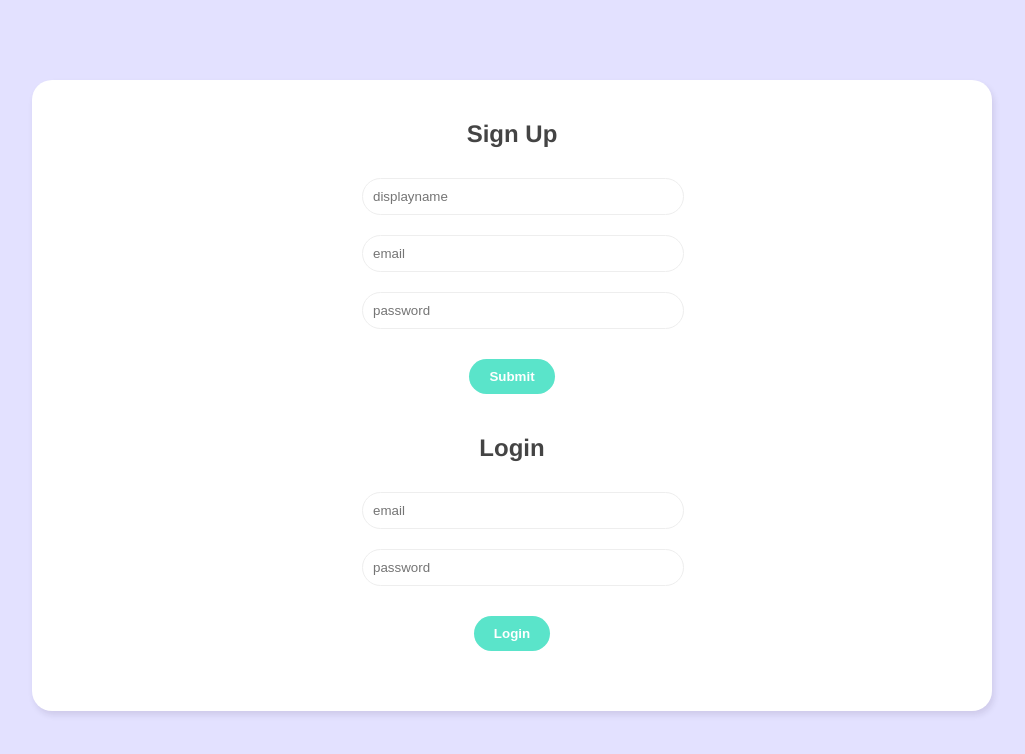
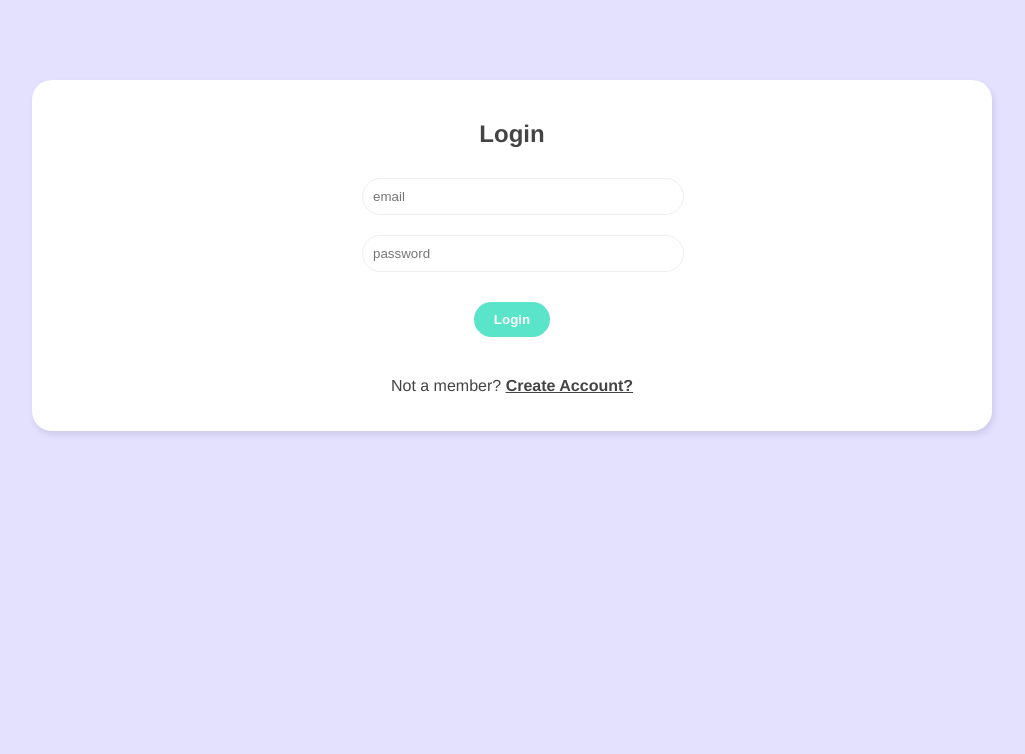
Before and after one commit to yeyintthu01/Live-Chat-App, a Vue app: page / in a window 1280 px wide. Shown: the top 754 px of the page, without its empty margins (128-1153 px from the left). Built offline with nearby package versions, Linux system fonts and the light colour scheme.

Commit message:
toggle login and sign up form firebase auth setup

```diff
--- a/src/firebase/config.js
+++ b/src/firebase/config.js
@@ -1,5 +1,7 @@
 import firebase from "firebase";
 import "firebase/firestore"
+import "firebase/auth"
+
 const firebaseConfig = {
     apiKey: "AIzaSyDi0hKXXVEpb4Q8Jdb9pS6iZ1R3xcFeiNc",
     authDomain: "live-chat-app-e8783.firebaseapp.com",
@@ -11,6 +13,7 @@ const firebaseConfig = {
 
   firebase.initializeApp(firebaseConfig);
   let db=firebase.firestore();
+  let auth=firebase.auth();
   let timestamp=firebase.firestore.FieldValue.serverTimestamp;
 
-  export {db,timestamp};
+  export {db,timestamp,auth};
--- a/src/views/Welcome.vue
+++ b/src/views/Welcome.vue
@@ -1,16 +1,30 @@
 <template>
     <div class="welcome container">
-        <SignUp></SignUp>
-        <Login></Login>
+        <div v-if="showLoginForm">
+            <Login></Login>
+            <p>Not a member? <span @click="showLoginForm=!showLoginForm">Create Account?</span></p>
+        </div>
+        <div v-else>
+            <SignUp></SignUp>
+            <p>Already member? <span @click="showLoginForm=!showLoginForm">Login Account?</span></p>
+        </div>
+
     </div>
 </template>
 
 <script>
+import { ref } from 'vue'
 import Login from '../components/Login'
 import SignUp from '../components/SignUp'
 export default {
   components: {
     Login, SignUp },
+
+    setup(){
+        let showLoginForm=ref(true)
+
+        return {showLoginForm}
+    }
 
 }
 </script>
```
